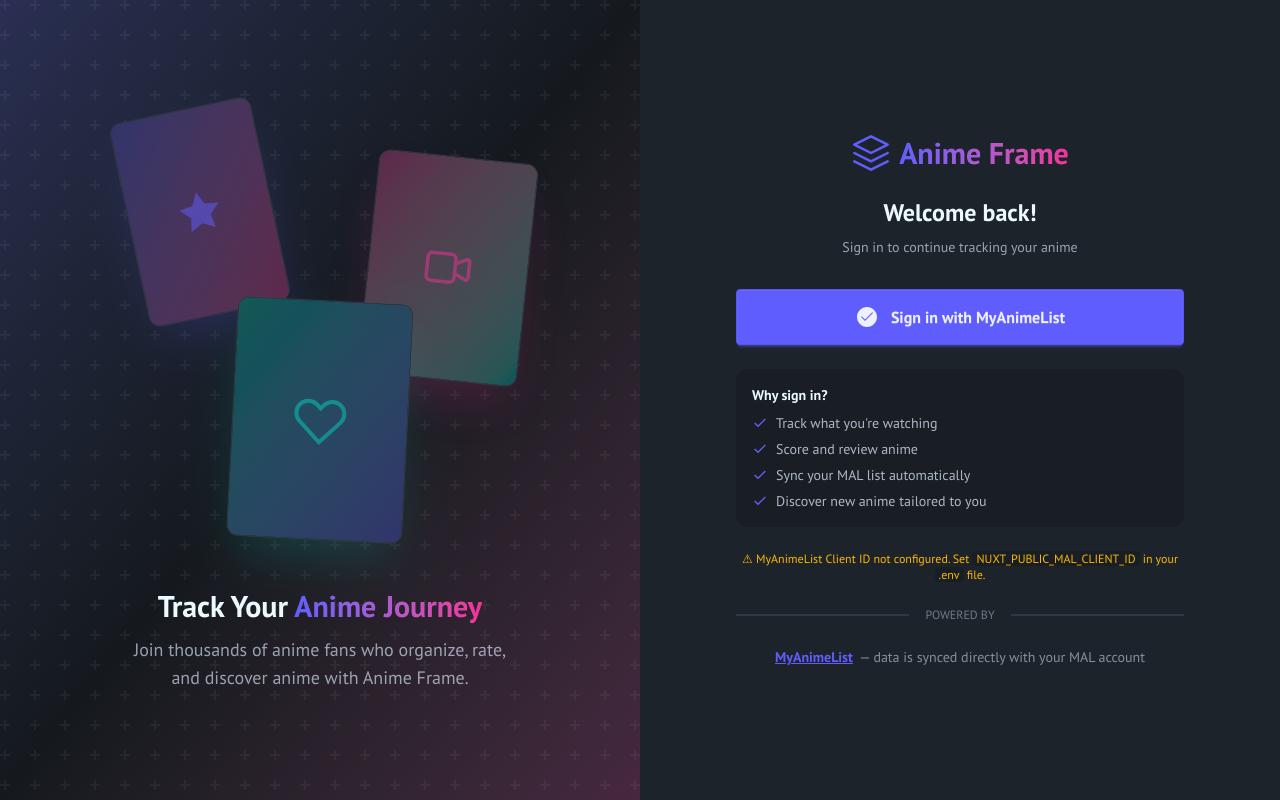
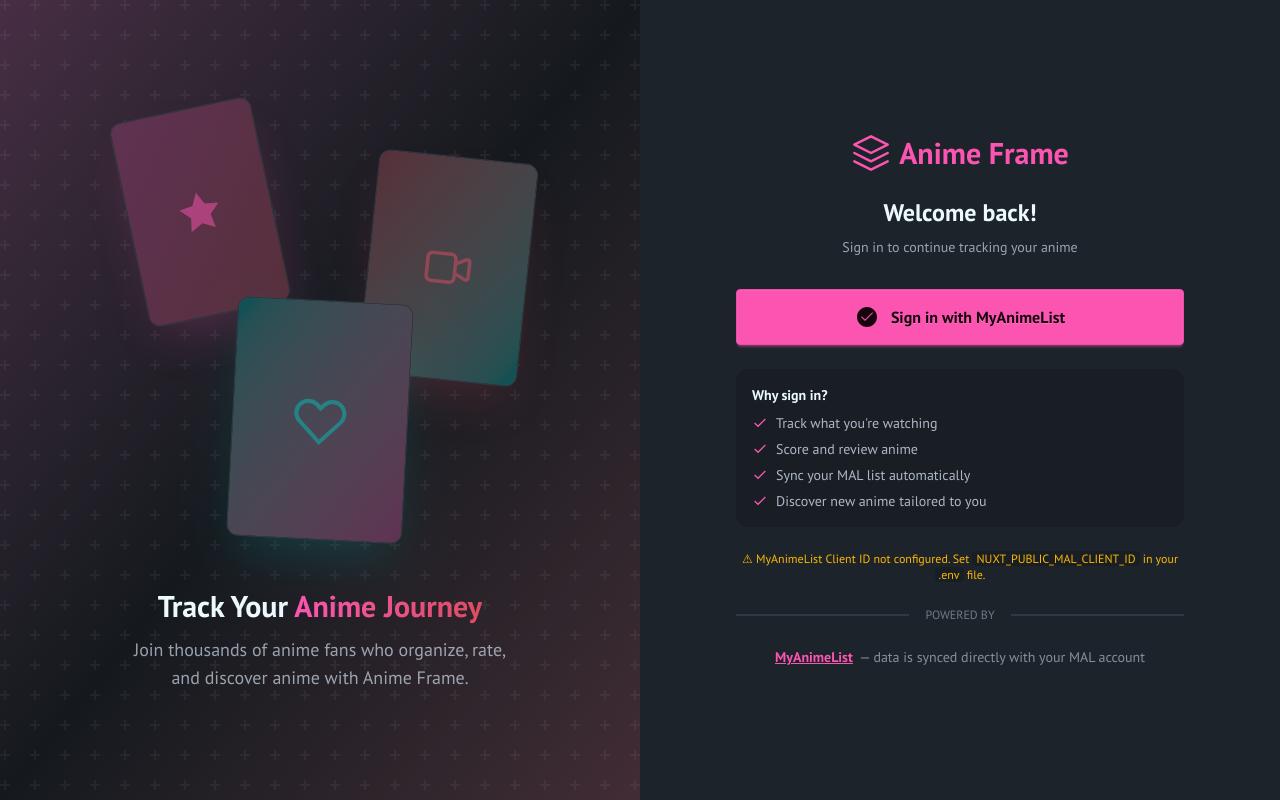
Before and after one commit to amiltoromagno/anime-frame, a Nuxt app: page /login in a window 1280 px wide. Built offline with nearby package versions, Linux system fonts and the light colour scheme.

Commit message:
fix: ui details

```diff
--- a/app/assets/css/app.css
+++ b/app/assets/css/app.css
@@ -2,6 +2,25 @@
 
 @plugin "daisyui" {
   themes: dark --default, light;
+}
+
+/* Sakura Pink Theme Overrides */
+[data-theme="dark"] {
+  --color-primary: oklch(70% 0.22 350);
+  --color-primary-content: oklch(15% 0.04 350);
+  --color-secondary: oklch(62% 0.18 15);
+  --color-secondary-content: oklch(14% 0.03 15);
+  --color-accent: oklch(72% 0.14 190);
+  --color-accent-content: oklch(16% 0.02 190);
+}
+
+[data-theme="light"] {
+  --color-primary: oklch(50% 0.24 350);
+  --color-primary-content: oklch(96% 0.02 350);
+  --color-secondary: oklch(46% 0.20 15);
+  --color-secondary-content: oklch(96% 0.02 15);
+  --color-accent: oklch(58% 0.16 190);
+  --color-accent-content: oklch(96% 0.02 190);
 }
 
 /* ========================================
--- a/app/components/MyListCard.vue
+++ b/app/components/MyListCard.vue
@@ -20,7 +20,7 @@
           :to="`/anime/${entry.node.id}`"
           class="font-semibold text-sm line-clamp-1 hover:text-primary transition-colors"
         >
-          {{ entry.node.title }}
+          {{ displayTitle }}
         </NuxtLink>
         <div class="flex items-center gap-2 mt-0.5">
           <span class="badge badge-xs" :class="statusBadgeClass">{{ statusLabel }}</span>
@@ -118,6 +118,7 @@
 
 <script setup lang="ts">
 import type { MalListEntry, MalAnimeStatus } from '~/composables/useMalApi'
+import { useTitlePreference } from '~/composables/useTitlePreference'
 
 const props = defineProps<{
   entry: MalListEntry
@@ -129,6 +130,15 @@
 
 const { updateAnimeListStatus, deleteAnimeListStatus } = useMalApi()
 const { updateEntry, removeEntry } = useUserAnimeList()
+const { titlePref } = useTitlePreference()
+
+const displayTitle = computed(() => {
+  const node = props.entry.node
+  if (titlePref.value === 'english' && node.alternative_titles?.en) {
+    return node.alternative_titles.en
+  }
+  return node.title
+})
 
 // ── Computed ────────────────────────────────────────────────
 
--- a/app/layouts/default.vue
+++ b/app/layouts/default.vue
@@ -22,7 +22,7 @@
           <svg xmlns="http://www.w3.org/2000/svg" class="h-7 w-7 text-primary" viewBox="0 0 24 24" fill="currentColor">
             <path d="M12 2L2 7l10 5 10-5-10-5zM2 17l10 5 10-5M2 12l10 5 10-5" stroke="currentColor" stroke-width="1.5" fill="none" stroke-linecap="round" stroke-linejoin="round"/>
           </svg>
-          <span class="text-gradient hidden sm:inline">Anime Frame</span>
+          <span class="text-primary hidden sm:inline">Anime Frame</span>
         </NuxtLink>
       </div>
 
@@ -140,8 +140,7 @@
     <!-- Footer -->
     <footer class="footer footer-center bg-base-200 text-base-content p-6 border-t border-base-content/5">
       <aside>
-        <p class="text-sm opacity-70">
-          Built with ❤️ using Nuxt, Tailwind & daisyUI — Powered by
+        <p class="text-sm opacity-70">Powered by
           <a href="https://jikan.moe/" target="_blank" class="link link-primary">Jikan API</a>
         </p>
       </aside>
--- a/app/pages/login.vue
+++ b/app/pages/login.vue
@@ -63,7 +63,7 @@
             <svg xmlns="http://www.w3.org/2000/svg" class="h-10 w-10 text-primary" viewBox="0 0 24 24" fill="currentColor">
               <path d="M12 2L2 7l10 5 10-5-10-5zM2 17l10 5 10-5M2 12l10 5 10-5" stroke="currentColor" stroke-width="1.5" fill="none" stroke-linecap="round" stroke-linejoin="round"/>
             </svg>
-            <span class="text-3xl font-extrabold text-gradient">Anime Frame</span>
+            <span class="text-3xl font-extrabold text-primary">Anime Frame</span>
           </NuxtLink>
           <h1 class="text-2xl font-bold mb-2">Welcome back!</h1>
           <p class="text-base-content/60 text-sm">Sign in to continue tracking your anime</p>
--- a/app/pages/mylist.vue
+++ b/app/pages/mylist.vue
@@ -198,8 +198,12 @@
     if (activeTab.value !== 'all') {
       all = all.filter(e => e.list_status.status === activeTab.value)
     }
-    // Apply search
-    return all.filter(e => e.node.title.toLowerCase().includes(q))
+    // Apply search (match both romaji and english titles)
+    return all.filter(e => {
+      const romaji = e.node.title.toLowerCase()
+      const english = e.node.alternative_titles?.en?.toLowerCase() || ''
+      return romaji.includes(q) || english.includes(q)
+    })
   }
 
   // No search: use paginated results
--- a/nuxt.config.ts
+++ b/nuxt.config.ts
@@ -33,6 +33,8 @@
         { name: 'description', content: 'Track, discover, and explore anime with Anime Frame — a modern anime database powered by Jikan API.' },
       ],
       link: [
+        { rel: 'icon', type: 'image/svg+xml', href: '/favicon.svg' },
+        { rel: 'alternate icon', href: '/favicon.ico' },
         { rel: 'preconnect', href: 'https://fonts.googleapis.com' },
         { rel: 'preconnect', href: 'https://fonts.gstatic.com', crossorigin: '' },
         { rel: 'stylesheet', href: 'https://fonts.googleapis.com/css2?family=PT+Sans:ital,wght@0,400;0,700;1,400;1,700&display=swap' },
```
Also changed, not shown: public/favicon.svg (added).
